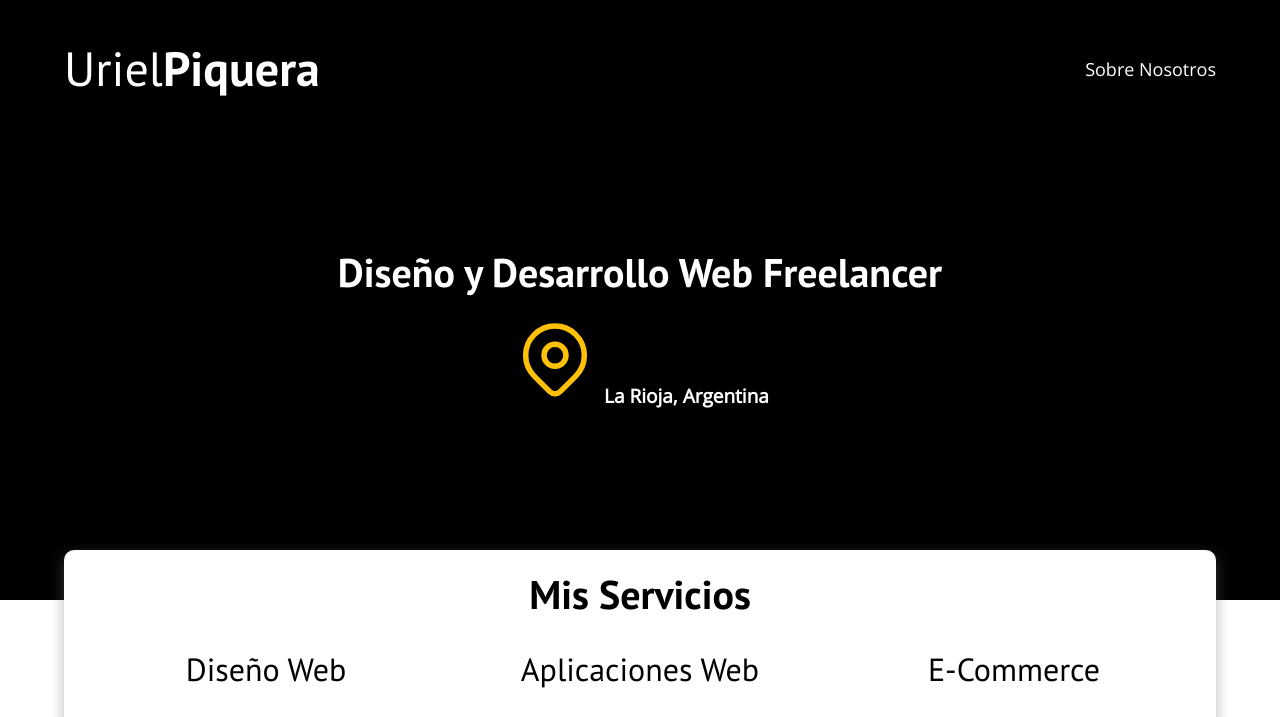
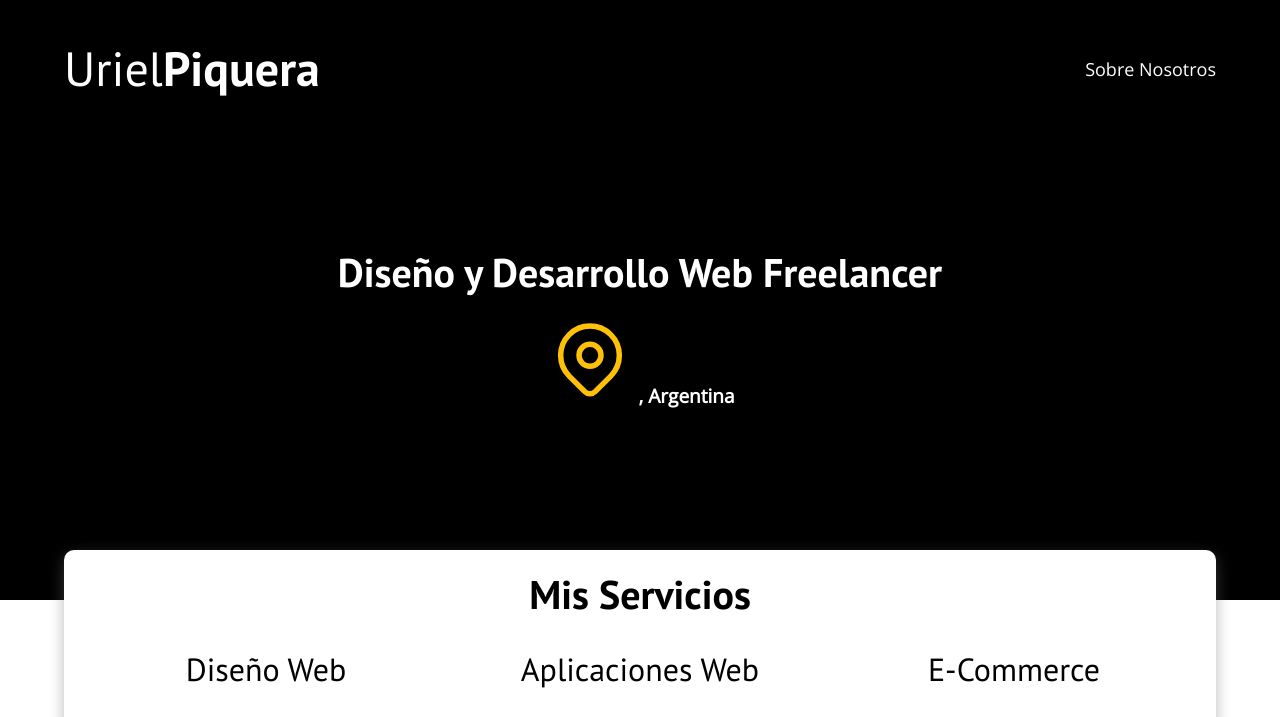
Before and after one commit to Dontfeedme/Dontfeedme-Dontfeedme.github.io, a plain HTML site: page index.html in a window 1280 px wide. Shown: the top 717 px of the page. Drawn offline with nearby package versions, Linux system fonts and the light colour scheme; no server answers.

Commit message:
conflicto

```diff
--- a/index.html
+++ b/index.html
@@ -43,7 +43,7 @@
                     <circle cx="12" cy="11" r="3" />
                     <path d="M17.657 16.657L13.414 20.9a1.998 1.998 0 0 1 -2.827 0l-4.244-4.243a8 8 0 1 1 11.314 0z" />
                 </svg>
-                La Rioja, Argentina</p>
+                , Argentina</p>
         </div>
     </header>
 
```
